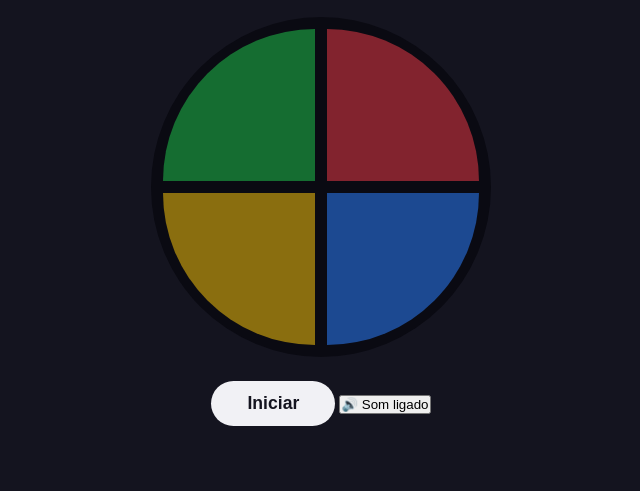
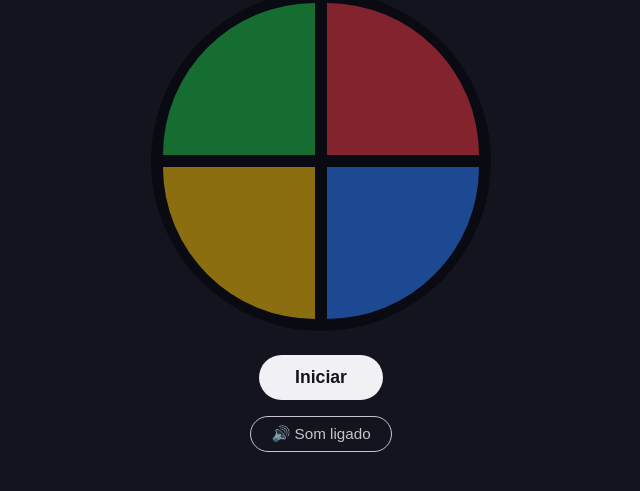
Before and after one commit to natyylimaf/genius-game, a plain HTML site: page index.html in a window 1280 px wide. Shown: the part 255-746 px from the top of the page, without its empty margins (319-959 px from the left). Drawn offline with Linux system fonts and the light colour scheme.

Commit message:
adiciona botão de som

```diff
--- a/css/style.css
+++ b/css/style.css
@@ -138,6 +138,25 @@ h1 {
 }
 
 
+/* Botão discreto para ligar/desligar o som */
+.mute {
+  display: block;
+  margin: 16px auto 0;
+  padding: 8px 20px;
+  font-size: 0.95rem;
+  color: var(--text);
+  background: transparent;
+  border: 1px solid var(--text);
+  border-radius: 999px;
+  cursor: pointer;
+  opacity: 0.8;
+}
+
+.mute:hover {
+  opacity: 1;
+}
+
+
 /* Respeita quem desativou animações no sistema */
 @media (prefers-reduced-motion: reduce) {
   .pad,
```
